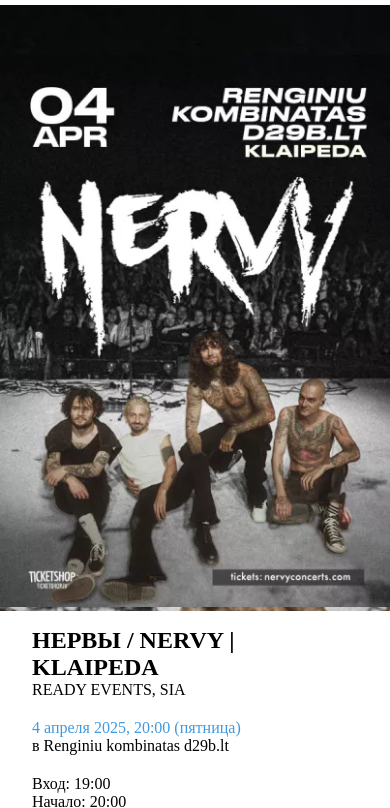
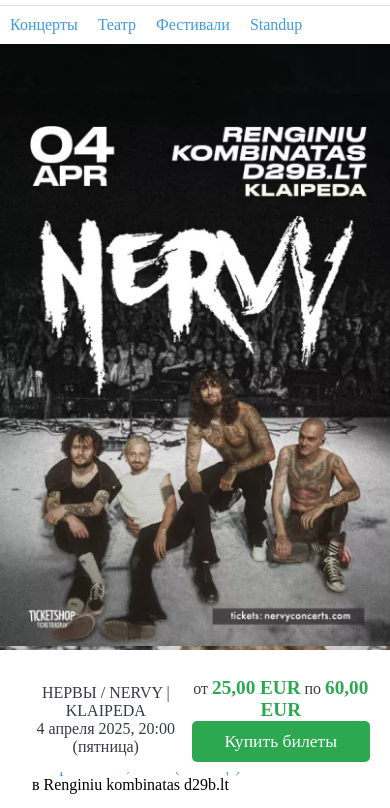
Before and after one commit to likeauser9/music, a plain HTML site: page tickets.html in a window 390 px wide. Shown: the part 72-880 px from the top of the page. Drawn offline with Linux system fonts and the light colour scheme.

Commit message:
типа коммит

```diff
--- a/tickets.css
+++ b/tickets.css
@@ -13,16 +13,33 @@
 }
 
 .bottom-bar {
+  /* display: none; */
+  visibility: hidden;
+  opacity: 0;
+  position: fixed;
+  bottom: 0;
+  width: 100%;
+  background: white;
+  color: #363a43;
+  padding: 10px 20px;
+  text-align: center;
+  z-index: 9999;
+  transform: translateY(100%); /* Прячем за экраном */
+  transition: transform 0.3s ease, opacity 0.3s ease;
+}
+
+.mobile-nav {
   display: none;
 }
 
-nav {
+.nav-content {
   display: flex;
   justify-content: space-between;
   align-items: center;
   /* background-color: #333; */
   color: white;
   padding: 20px 20px;
+  border-bottom: 1px solid #e0e0e0;
 }
 
 .nav-left {
@@ -40,7 +57,7 @@
   color: #4199df;
   font-size: 1.2rem;
   /* border-bottom: 4px solid #4199df; */
-  padding-bottom: 18px;
+  padding-bottom: 24px;
   transition: all 0.3s ease;
 }
 
@@ -213,7 +230,7 @@
 .events-cards {
   /* position: relative; */
   display: flex;
-  flex-wrap: wrap;
+  /* flex-wrap: wrap; */
   justify-content: center;
   align-items: center;
   gap: 30px;
@@ -221,8 +238,10 @@
 
 .events-card {
   position: relative;
+  min-width: 170px;
   width: 230px;
   height: 330px;
+  flex-shrink: 1;
 }
 
 .events-card img {
@@ -391,26 +410,56 @@
     font-size: 25px;
   }
 
-  body {
-    position: relative;
-  }
-
   .bottom-bar {
-    display: block;
+    /* display: block;
     position: fixed;
     bottom: 0;
     width: 100%;
-    background: #363a43; /* Цвет фона */
-    color: white; /* Цвет текста */
-    padding: 10px 20px; /* Отступы */
-    text-align: center; /* Выравниваем текст по центру */
-    z-index: 999999; /* Устанавливаем поверх других элементов */
+    background: white;
+    color: #363a43;
+    padding: 10px 20px;
+    text-align: center;
+    z-index: 9999; */
+    visibility: visible;
+    opacity: 1;
+    transform: translateY(0);
+    display: flex;
+    justify-content: space-between;
+    align-items: center;
+  }
+
+  .events-cards {
+    flex-wrap: wrap;
+  }
+
+  .mobile-nav {
+    display: block;
+  }
+
+  .mobile-nav-links a:nth-child(1) {
+    color: #4199df;
+    padding: 7px 0;
+  }
+
+  /* .mobile-nav-links a:focus {
+    border-bottom: 2px solid #4199df;
+  } */
+
+  .mobile-nav-links {
+    display: flex;
+    gap: 20px;
+    list-style: none;
+    padding: 10px 10px;
   }
 }
 
 @media (max-width: 770px) {
   .footer-middle {
     justify-content: center;
+  }
+
+  .events-cards {
+    flex-wrap: wrap;
   }
 }
 
--- a/tickets.html
+++ b/tickets.html
@@ -7,7 +7,30 @@
     <link rel="stylesheet" href="tickets.css" />
   </head>
   <body>
-    <nav>
+    <div class="bottom-bar">
+      <div>
+        <p>НЕРВЫ / NERVY | KLAIPEDA</p>
+        <p>4 апреля 2025, 20:00 (пятница)</p>
+      </div>
+
+      <div>
+        <p>
+          от
+          <span style="color: #2ca850; font-size: 1.2rem; font-weight: 600"
+            >25,00 EUR</span
+          >
+          по
+          <span style="color: #2ca850; font-size: 1.2rem; font-weight: 600"
+            >60,00 EUR</span
+          >
+        </p>
+        <div class="poster-right-price-btn">
+          <a href="#">Купить билеты</a>
+        </div>
+      </div>
+    </div>
+
+    <nav class="nav-content">
       <div class="nav-left">
         <a href="#" class="logo">Logo</a>
 
@@ -34,6 +57,17 @@
         <a href="#" class="login-btn">Войти</a>
       </div>
     </nav>
+
+    <section class="mobile-nav">
+      <nav class="mobile-nav-content">
+        <ul class="mobile-nav-links">
+          <li><a href="#">Концерты</a></li>
+          <li><a href="#">Театр</a></li>
+          <li><a href="#">Фестивали</a></li>
+          <li><a href="#">Standup</a></li>
+        </ul>
+      </nav>
+    </section>
 
     <section class="poster">
       <div class="poster-content">
```
Also changed, not shown: index.html (+0 -22 lines).
